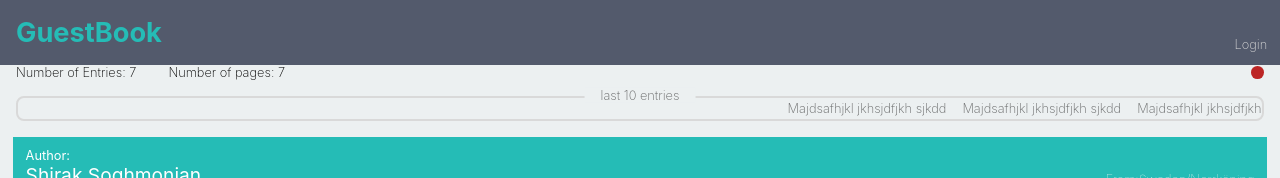
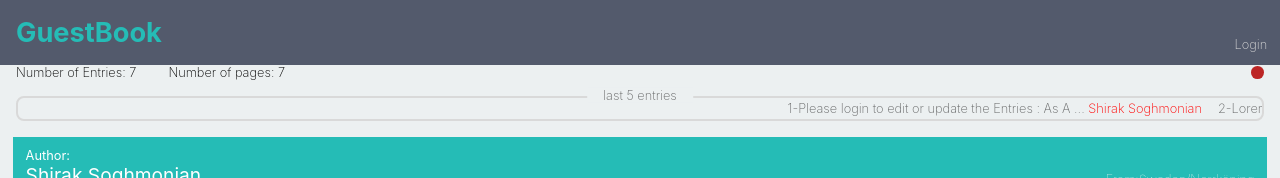
Before and after one commit to Shirak22/Guestbook_FRONTEND, a React (Vite) app: page / in a window 1280 px wide. Shown: the top 178 px of the page. Built offline with nearby package versions, Linux system fonts and the light colour scheme.

Commit message:
Last 5 Entries functions

```diff
--- a/src/app/Components/Header.jsx
+++ b/src/app/Components/Header.jsx
@@ -8,6 +8,16 @@ function Header() {
     const currentUser = useSelector(state => state.postReducer.currentUser )
     const posts = useSelector(state => state.postReducer.posts )
 
+
+    //returns last 5 elements in array:
+    const lastEntries = posts && posts.slice(Math.max(posts.length - 5, 1));
+
+    //limiting the renderd text
+    function limitText(text,limit){
+        if(text.length > limit ){
+            return text.slice(0,limit).toString();
+        }
+    }
     return (
 
 
@@ -22,14 +32,16 @@ function Header() {
                 <div style={currentUser === null ? {backgroundColor:'#BC2525'} : {backgroundColor: '#25BCB6'}} className='login_indicator'></div>
             </section>
             <section className='nav_lastPosts_scrolling'>
-                <p className='lastPosts__title'>last 10 entries</p>
+                <p className='lastPosts__title'>last 5 entries</p>
                 <section className='scrolling__posts'>
                     <section className='scrolling__posts-content'>
-                        <p>Majdsafhjkl jkhsjdfjkh sjkdd </p>
-                        <p>Majdsafhjkl jkhsjdfjkh sjkdd </p>
-                        <p>Majdsafhjkl jkhsjdfjkh sjkdd </p>
-                        <p>Majdsafhjkl jkhsjdfjkh sjkdd </p>
-                        <p>Majdsafhjkl jkhsjdfjkh sjkdd </p>
+                        {
+                            lastEntries ? lastEntries.reverse().map((post,index) => (
+
+                                <p> {index + 1}-{limitText(post.content,50) } ... <span style={{color:'red'}}>{post.author}</span></p>
+                            )) : (<p>No entries...</p>)
+                        }
+
                     </section>
 
                 </section>
```
